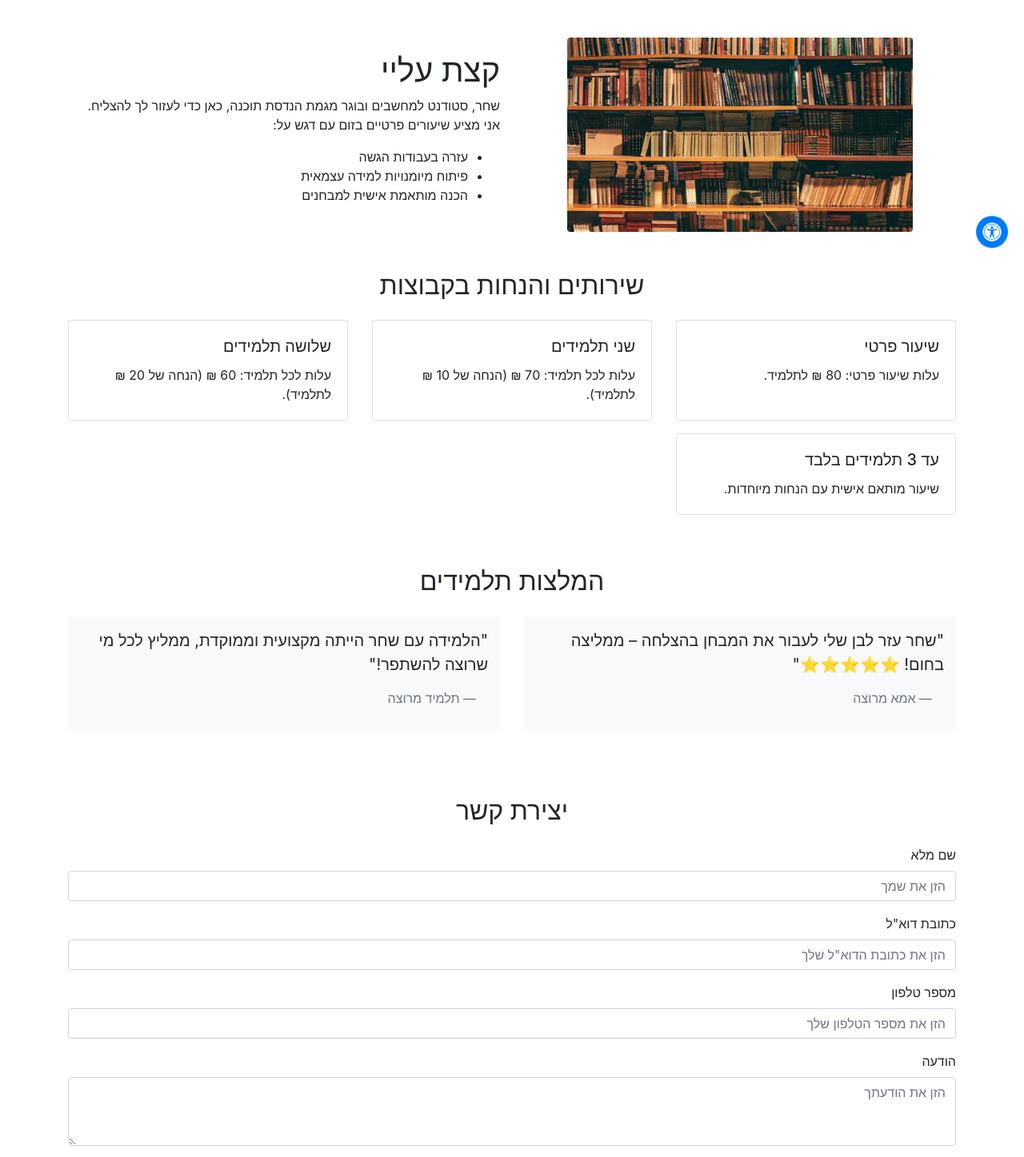
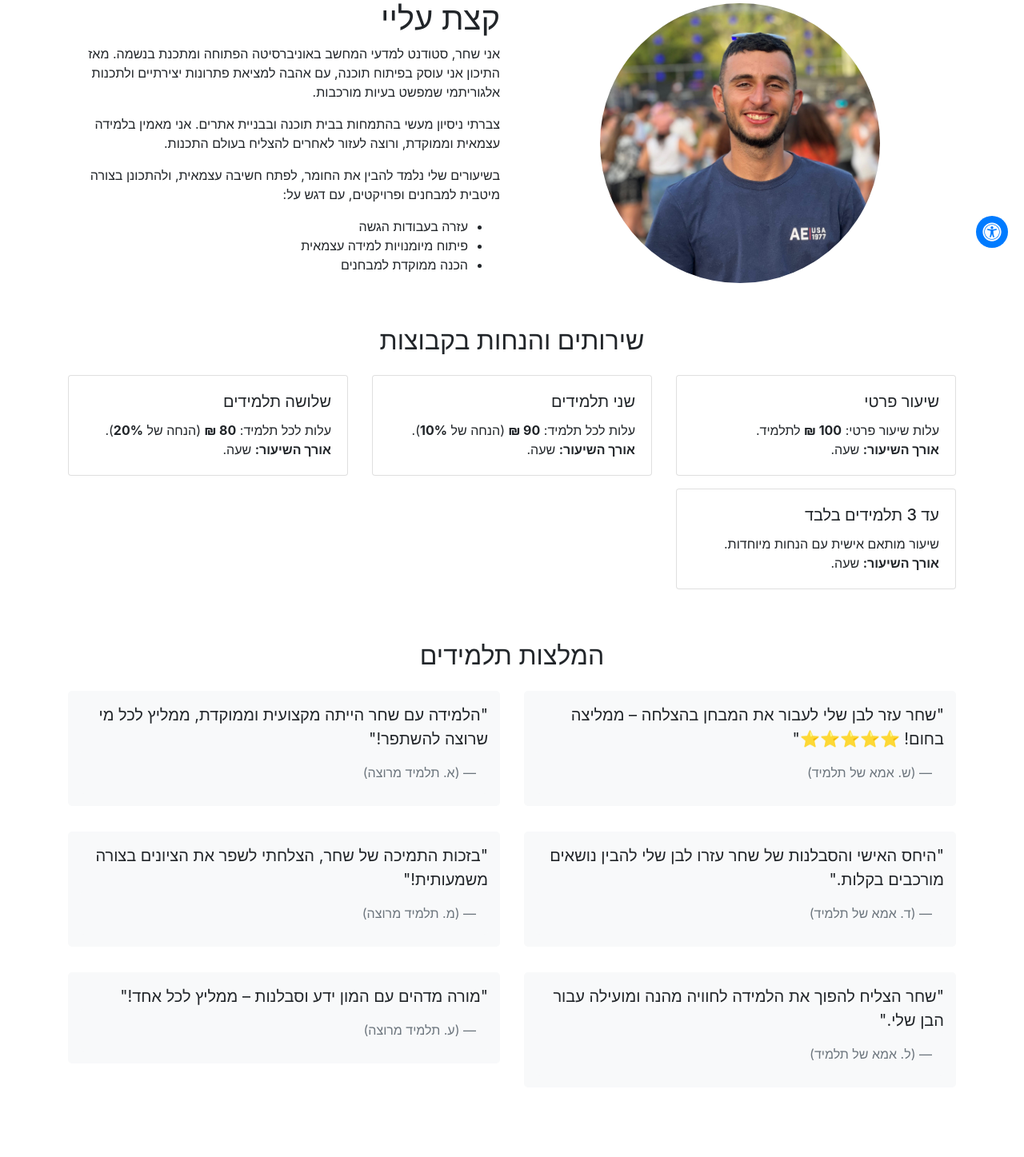
Before and after one commit to IamShaharFar/Shahar-Code-Tutor, a React (Create React App) app: page / in a window 1280 px wide. Shown: the part 440-1887 px from the top of the page at 80% size. Built offline with nearby package versions, Linux system fonts and the light colour scheme.

Commit message:
github pages

```diff
--- a/public/index.html
+++ b/public/index.html
@@ -34,7 +34,7 @@
   <meta property="og:title" content="שחר - מורה פרטי למחשבים והנדסת תוכנה">
   <meta property="og:description" content="לימודי מחשבים והנדסת תוכנה באווירה אישית - שיעורים פרטיים עם שחר.">
   <meta property="og:image" content="%PUBLIC_URL%/android-chrome-512x512.png">
-  <meta property="og:url" content="https://yourwebsite.com">
+  <meta property="og:url" content="https://iamshaharfar.github.io/Shahar-Code-Tutor/">
   <meta property="og:type" content="website">
 
   <!-- Twitter Card Meta Tags -->
--- a/src/components/About.js
+++ b/src/components/About.js
@@ -1,28 +1,44 @@
 import React from 'react';
 import { Container, Row, Col } from 'react-bootstrap';
+import me from '../images/me.jpg';
 
 function About() {
   return (
     <Container id="about" className="my-5">
       <Row className="align-items-center">
-        <Col xs={12} md={6} className="d-flex justify-content-center mb-4 mb-md-0">
+        <Col
+          xs={12}
+          md={6}
+          className="d-flex justify-content-center mb-4 mb-md-0"
+        >
           <img
-            src="/images/essential-books.webp" // Ensure the path is correct
-            alt="Stack of essential books for learning programming and computer science"
-            className="img-fluid rounded about-img"
-            width="600"
-            height="400"
+            src={me}
+            alt="Shahar - Private Tutor for Computer Science and Software Engineering"
+            className="img-fluid rounded-circle"
+            style={{
+              width: '350px',
+              height: '350px',
+              objectFit: 'cover',
+              objectPosition: '50% 0%', // Adjusts the position to focus on the center of the face
+            }}
           />
         </Col>
+
         <Col xs={12} md={6}>
           <h1>קצת עליי</h1>
           <p>
-            שחר, סטודנט למחשבים ובוגר מגמת הנדסת תוכנה, כאן כדי לעזור לך להצליח. אני מציע שיעורים פרטיים בזום עם דגש על:
+            אני שחר, סטודנט למדעי המחשב באוניברסיטה הפתוחה ומתכנת בנשמה. מאז התיכון אני עוסק בפיתוח תוכנה, עם אהבה למציאת פתרונות יצירתיים ולתכנות אלגוריתמי שמפשט בעיות מורכבות.
+          </p>
+          <p>
+            צברתי ניסיון מעשי בהתמחות בבית תוכנה ובבניית אתרים. אני מאמין בלמידה עצמאית וממוקדת, ורוצה לעזור לאחרים להצליח בעולם התכנות.
+          </p>
+          <p>
+            בשיעורים שלי נלמד להבין את החומר, לפתח חשיבה עצמאית, ולהתכונן בצורה מיטבית למבחנים ופרויקטים, עם דגש על:
           </p>
           <ul>
             <li>עזרה בעבודות הגשה</li>
             <li>פיתוח מיומנויות למידה עצמאית</li>
-            <li>הכנה מותאמת אישית למבחנים</li>
+            <li>הכנה ממוקדת למבחנים</li>
           </ul>
         </Col>
       </Row>
--- a/src/components/Contact.js
+++ b/src/components/Contact.js
@@ -4,7 +4,7 @@ import { FaWhatsapp } from 'react-icons/fa';
 import emailjs from 'emailjs-com';
 
 function Contact() {
-  const [formData, setFormData] = useState({ name: '', email: '', phone: '', message: '' });
+  const [formData, setFormData] = useState({ name: '', phone: '', message: '' });
   const [showAlert, setShowAlert] = useState(false);
   const [errors, setErrors] = useState({});
 
@@ -16,7 +16,6 @@ function Contact() {
   const validateForm = () => {
     const newErrors = {};
     if (!formData.name) newErrors.name = 'שדה זה הוא חובה';
-    if (!formData.email) newErrors.email = 'שדה זה הוא חובה';
     if (!formData.phone) newErrors.phone = 'שדה זה הוא חובה';
     if (!formData.message) newErrors.message = 'שדה זה הוא חובה';
     setErrors(newErrors);
@@ -31,7 +30,7 @@ function Contact() {
       .send('service_yh6nnn2', 'template_5ih8jbr', formData, 'zeyURu7y3uMtLH4lK')
       .then(() => {
         setShowAlert(true);
-        setFormData({ name: '', email: '', phone: '', message: '' });
+        setFormData({ name: '', phone: '', message: '' });
       })
       .catch((error) => {
         console.error('Failed to send message:', error);
@@ -49,32 +48,21 @@ function Contact() {
       {showAlert && <Alert variant="success">ההודעה נשלחה בהצלחה!</Alert>}
       <Form onSubmit={handleSubmit}>
         <Form.Group controlId="name" className="mb-3">
-          <Form.Label>שם מלא</Form.Label>
+          <Form.Label>מה השם שלך?</Form.Label>
           <Form.Control
             type="text"
-            placeholder="הזן את שמך"
+            placeholder="הכנס שם"
             value={formData.name}
             onChange={handleInputChange}
             isInvalid={!!errors.name}
           />
           <Form.Control.Feedback type="invalid">{errors.name}</Form.Control.Feedback>
         </Form.Group>
-        <Form.Group controlId="email" className="mb-3">
-          <Form.Label>כתובת דוא"ל</Form.Label>
-          <Form.Control
-            type="email"
-            placeholder={"הזן את כתובת הדוא\"ל שלך"}
-            value={formData.email}
-            onChange={handleInputChange}
-            isInvalid={!!errors.email}
-          />
-          <Form.Control.Feedback type="invalid">{errors.email}</Form.Control.Feedback>
-        </Form.Group>
         <Form.Group controlId="phone" className="mb-3">
-          <Form.Label>מספר טלפון</Form.Label>
+          <Form.Label>מה מספר הטלפון שלך?</Form.Label>
           <Form.Control
             type="text"
-            placeholder="הזן את מספר הטלפון שלך"
+            placeholder="הכנס מספר טלפון"
             value={formData.phone}
             onChange={handleInputChange}
             isInvalid={!!errors.phone}
@@ -82,11 +70,11 @@ function Contact() {
           <Form.Control.Feedback type="invalid">{errors.phone}</Form.Control.Feedback>
         </Form.Group>
         <Form.Group controlId="message" className="mb-3">
-          <Form.Label>הודעה</Form.Label>
+          <Form.Label>מה ההודעה שלך?</Form.Label>
           <Form.Control
             as="textarea"
             rows={3}
-            placeholder="הזן את הודעתך"
+            placeholder="כתוב הודעה"
             value={formData.message}
             onChange={handleInputChange}
             isInvalid={!!errors.message}
--- a/src/components/Header.js
+++ b/src/components/Header.js
@@ -87,7 +87,7 @@ function Header() {
             </Helmet>
             <Navbar bg="dark" variant="dark" expand="lg" sticky="top" expanded={expanded}>
                 <Container>
-                    <Navbar.Brand href="#home" className="brand">
+                    <Navbar.Brand onClick={() => handleLinkClick('home')} className="brand cursor-pointer">
                         <FaLaptopCode className="brand-icon ms-2" /> {/* Added icon */}
                         <span className="brand-text">שחר - מורה פרטי</span>
                     </Navbar.Brand>
@@ -98,7 +98,7 @@ function Header() {
                                 בית
                             </Nav.Link>
                             <Nav.Link as="span" className="cursor-pointer" onClick={() => handleLinkClick('about')}>
-                                אודות
+                                קצת עליי
                             </Nav.Link>
                             <Nav.Link as="span" className="cursor-pointer" onClick={() => handleLinkClick('services')}>
                                 שיעורים
--- a/src/components/Services.js
+++ b/src/components/Services.js
@@ -11,7 +11,8 @@ function Services() {
             <Card.Body>
               <Card.Title>שיעור פרטי</Card.Title>
               <Card.Text>
-                עלות שיעור פרטי: 80 ₪ לתלמיד.
+                עלות שיעור פרטי: <strong>100 ₪</strong> לתלמיד.<br />
+                <strong>אורך השיעור:</strong> שעה.
               </Card.Text>
             </Card.Body>
           </Card>
@@ -21,7 +22,8 @@ function Services() {
             <Card.Body>
               <Card.Title>שני תלמידים</Card.Title>
               <Card.Text>
-                עלות לכל תלמיד: 70 ₪ (הנחה של 10 ₪ לתלמיד).
+                עלות לכל תלמיד: <strong>90 ₪</strong> (הנחה של <strong>10%</strong>).<br />
+                <strong>אורך השיעור:</strong> שעה.
               </Card.Text>
             </Card.Body>
           </Card>
@@ -31,7 +33,8 @@ function Services() {
             <Card.Body>
               <Card.Title>שלושה תלמידים</Card.Title>
               <Card.Text>
-                עלות לכל תלמיד: 60 ₪ (הנחה של 20 ₪ לתלמיד).
+                עלות לכל תלמיד: <strong>80 ₪</strong> (הנחה של <strong>20%</strong>).<br />
+                <strong>אורך השיעור:</strong> שעה.
               </Card.Text>
             </Card.Body>
           </Card>
@@ -41,7 +44,8 @@ function Services() {
             <Card.Body>
               <Card.Title>עד 3 תלמידים בלבד</Card.Title>
               <Card.Text>
-                שיעור מותאם אישית עם הנחות מיוחדות.
+                שיעור מותאם אישית עם הנחות מיוחדות.<br />
+                <strong>אורך השיעור:</strong> שעה.
               </Card.Text>
             </Card.Body>
           </Card>
--- a/src/components/Testimonials.js
+++ b/src/components/Testimonials.js
@@ -10,13 +10,37 @@ function Testimonials() {
         <Col xs={12} md={6} className="mb-3">
           <blockquote className="blockquote testimonial-bg">
             <p>"שחר עזר לבן שלי לעבור את המבחן בהצלחה – ממליצה בחום! ⭐⭐⭐⭐⭐"</p>
-            <footer className="blockquote-footer testimonial-bg">אמא מרוצה</footer>
+            <footer className="blockquote-footer testimonial-bg">(ש. אמא של תלמיד)</footer>
           </blockquote>
         </Col>
         <Col xs={12} md={6} className="mb-3">
           <blockquote className="blockquote testimonial-bg">
             <p>"הלמידה עם שחר הייתה מקצועית וממוקדת, ממליץ לכל מי שרוצה להשתפר!"</p>
-            <footer className="blockquote-footer testimonial-bg">תלמיד מרוצה</footer>
+            <footer className="blockquote-footer testimonial-bg">(א. תלמיד מרוצה)</footer>
+          </blockquote>
+        </Col>
+        <Col xs={12} md={6} className="mb-3">
+          <blockquote className="blockquote testimonial-bg">
+            <p>"היחס האישי והסבלנות של שחר עזרו לבן שלי להבין נושאים מורכבים בקלות."</p>
+            <footer className="blockquote-footer testimonial-bg">(ד. אמא של תלמיד)</footer>
+          </blockquote>
+        </Col>
+        <Col xs={12} md={6} className="mb-3">
+          <blockquote className="blockquote testimonial-bg">
+            <p>"בזכות התמיכה של שחר, הצלחתי לשפר את הציונים בצורה משמעותית!"</p>
+            <footer className="blockquote-footer testimonial-bg">(מ. תלמיד מרוצה)</footer>
+          </blockquote>
+        </Col>
+        <Col xs={12} md={6} className="mb-3">
+          <blockquote className="blockquote testimonial-bg">
+            <p>"שחר הצליח להפוך את הלמידה לחוויה מהנה ומועילה עבור הבן שלי."</p>
+            <footer className="blockquote-footer testimonial-bg">(ל. אמא של תלמיד)</footer>
+          </blockquote>
+        </Col>
+        <Col xs={12} md={6} className="mb-3">
+          <blockquote className="blockquote testimonial-bg">
+            <p>"מורה מדהים עם המון ידע וסבלנות – ממליץ לכל אחד!"</p>
+            <footer className="blockquote-footer testimonial-bg">(ע. תלמיד מרוצה)</footer>
           </blockquote>
         </Col>
       </Row>
```
Also changed, not shown: src/components/Hero.js (+17 -6 lines), src/images/essential-books.webp (renamed from public/images/essential-books.webp), src/images/me.jpg (added).
